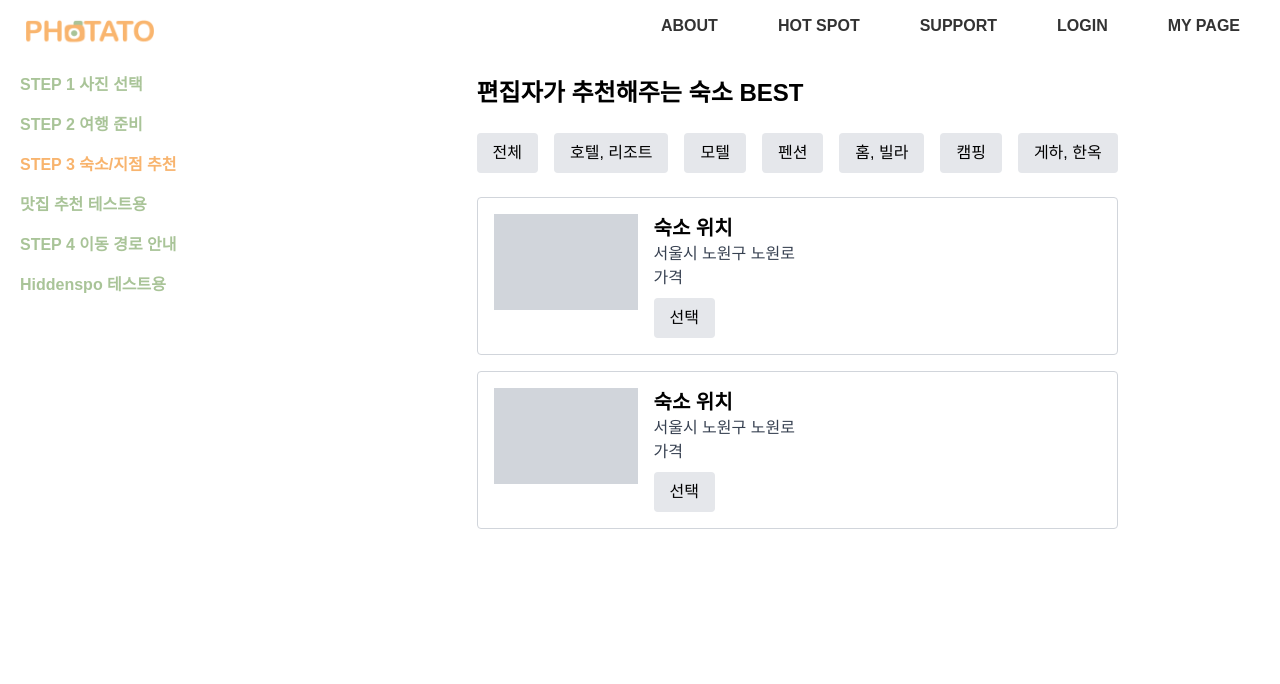
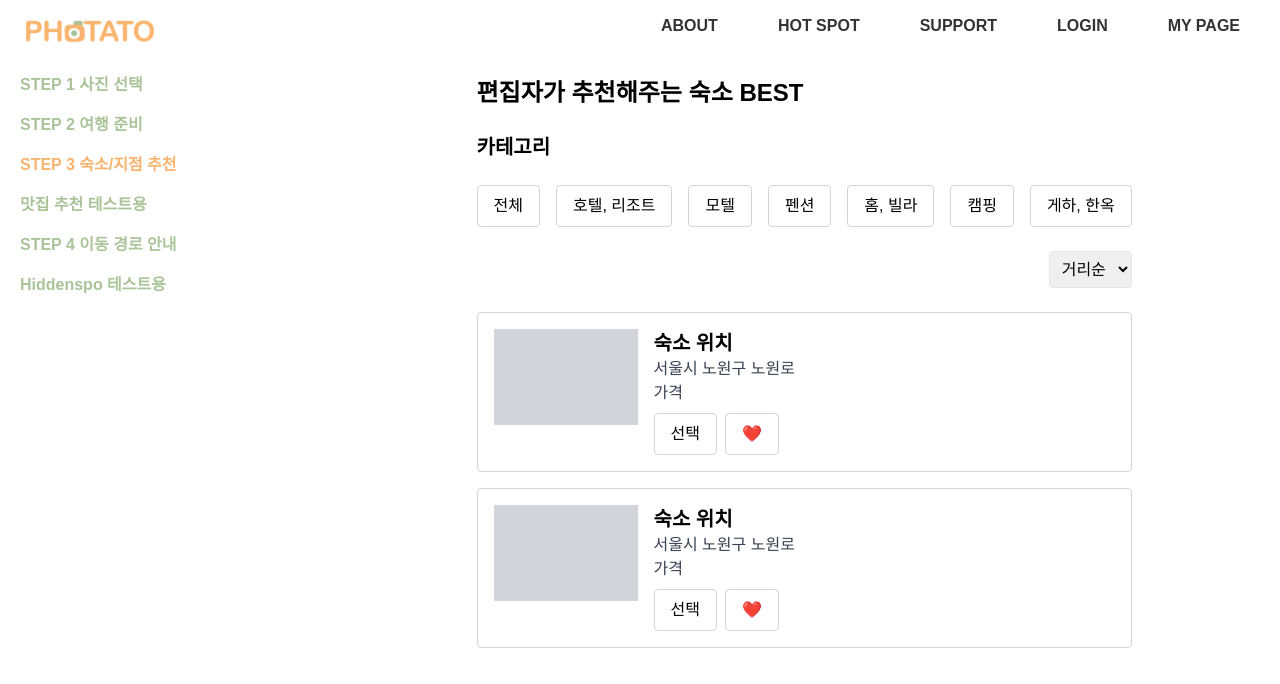
Before and after one commit to Uxic-2/Front-End, a React (Create React App) app: page /lodging in a window 1280 px wide. Shown: the top 684 px of the page. Built offline with nearby package versions, Linux system fonts and the light colour scheme; the HTML template or start-up script is replaced by a standard one.

Commit message:
step 3 숙소 수정

```diff
--- a/src/pages/Lodging.jsx
+++ b/src/pages/Lodging.jsx
@@ -8,41 +8,69 @@ const Lodging = () => {
     <div className="flex">
       <SideBar links={links} />
       <div className="ml-64 p-6">
-        <h1 className="text-2xl font-bold mb-6">
-          편집자가 추천해주는 숙소 BEST
-        </h1>
+        <h1 className="text-2xl font-bold mb-6">편집자가 추천해주는 숙소 BEST</h1>
+        <h1 className="text-xl font-bold mb-6">카테고리</h1>
         <div className="flex gap-4 mb-6">
-          <button className="px-4 py-2 bg-gray-200 rounded">전체</button>
-          <button className="px-4 py-2 bg-gray-200 rounded">
+          <button className="px-4 py-2 bg-white text-black border border-gray-300 rounded hover:bg-orange-500 hover:text-white active:bg-orange-500">
+            전체
+          </button>
+          <button className="px-4 py-2 bg-white text-black border border-gray-300 rounded hover:bg-orange-500 hover:text-white active:bg-orange-500">
             호텔, 리조트
           </button>
-          <button className="px-4 py-2 bg-gray-200 rounded">모텔</button>
-          <button className="px-4 py-2 bg-gray-200 rounded">펜션</button>
-          <button className="px-4 py-2 bg-gray-200 rounded">홈, 빌라</button>
-          <button className="px-4 py-2 bg-gray-200 rounded">캠핑</button>
-          <button className="px-4 py-2 bg-gray-200 rounded">게하, 한옥</button>
+          <button className="px-4 py-2 bg-white text-black border border-gray-300 rounded hover:bg-orange-500 hover:text-white active:bg-orange-500">
+            모텔
+          </button>
+          <button className="px-4 py-2 bg-white text-black border border-gray-300 rounded hover:bg-orange-500 hover:text-white active:bg-orange-500">
+            펜션
+          </button>
+          <button className="px-4 py-2 bg-white text-black border border-gray-300 rounded hover:bg-orange-500 hover:text-white active:bg-orange-500">
+            홈, 빌라
+          </button>
+          <button className="px-4 py-2 bg-white text-black border border-gray-300 rounded hover:bg-orange-500 hover:text-white active:bg-orange-500">
+            캠핑
+          </button>
+          <button className="px-4 py-2 bg-white text-black border border-gray-300 rounded hover:bg-orange-500 hover:text-white active:bg-orange-500">
+            게하, 한옥
+          </button>
+        </div>
+
+        <div className="flex justify-end mb-6">
+          <select className="border rounded p-2" defaultValue="거리순">
+            <option value="거리순">거리순</option>
+            <option value="가격순">가격순</option>
+          </select>
         </div>
         <div className="flex flex-col gap-4">
           <div className="flex p-4 bg-white border border-gray-300 rounded">
             <div className="w-36 h-24 bg-gray-300"></div>
-            <div className="ml-4">
+            <div className="ml-4 flex-grow">
               <h2 className="text-xl font-semibold">숙소 위치</h2>
               <p className="text-gray-700">서울시 노원구 노원로</p>
               <p className="text-gray-700">가격</p>
-              <button className="mt-2 px-4 py-2 bg-gray-200 rounded">
-                선택
-              </button>
+              <div className="flex items-center mt-2">
+                <button className="px-4 py-2 bg-white text-black border border-gray-300 rounded mr-2 hover:bg-orange-500 hover:text-white">
+                  선택
+                </button>
+                <button className="px-4 py-2 bg-white text-black border border-gray-300 rounded hover:bg-orange-500 hover:text-white">
+                  ❤️
+                </button>
+              </div>
             </div>
           </div>
           <div className="flex p-4 bg-white border border-gray-300 rounded">
             <div className="w-36 h-24 bg-gray-300"></div>
-            <div className="ml-4">
+            <div className="ml-4 flex-grow">
               <h2 className="text-xl font-semibold">숙소 위치</h2>
               <p className="text-gray-700">서울시 노원구 노원로</p>
               <p className="text-gray-700">가격</p>
-              <button className="mt-2 px-4 py-2 bg-gray-200 rounded">
-                선택
-              </button>
+              <div className="flex items-center mt-2">
+                <button className="px-4 py-2 bg-white text-black border border-gray-300 rounded mr-2 hover:bg-orange-500 hover:text-white">
+                  선택
+                </button>
+                <button className="px-4 py-2 bg-white text-black border border-gray-300 rounded hover:bg-orange-500 hover:text-white">
+                  ❤️
+                </button>
+              </div>
             </div>
           </div>
         </div>
```
